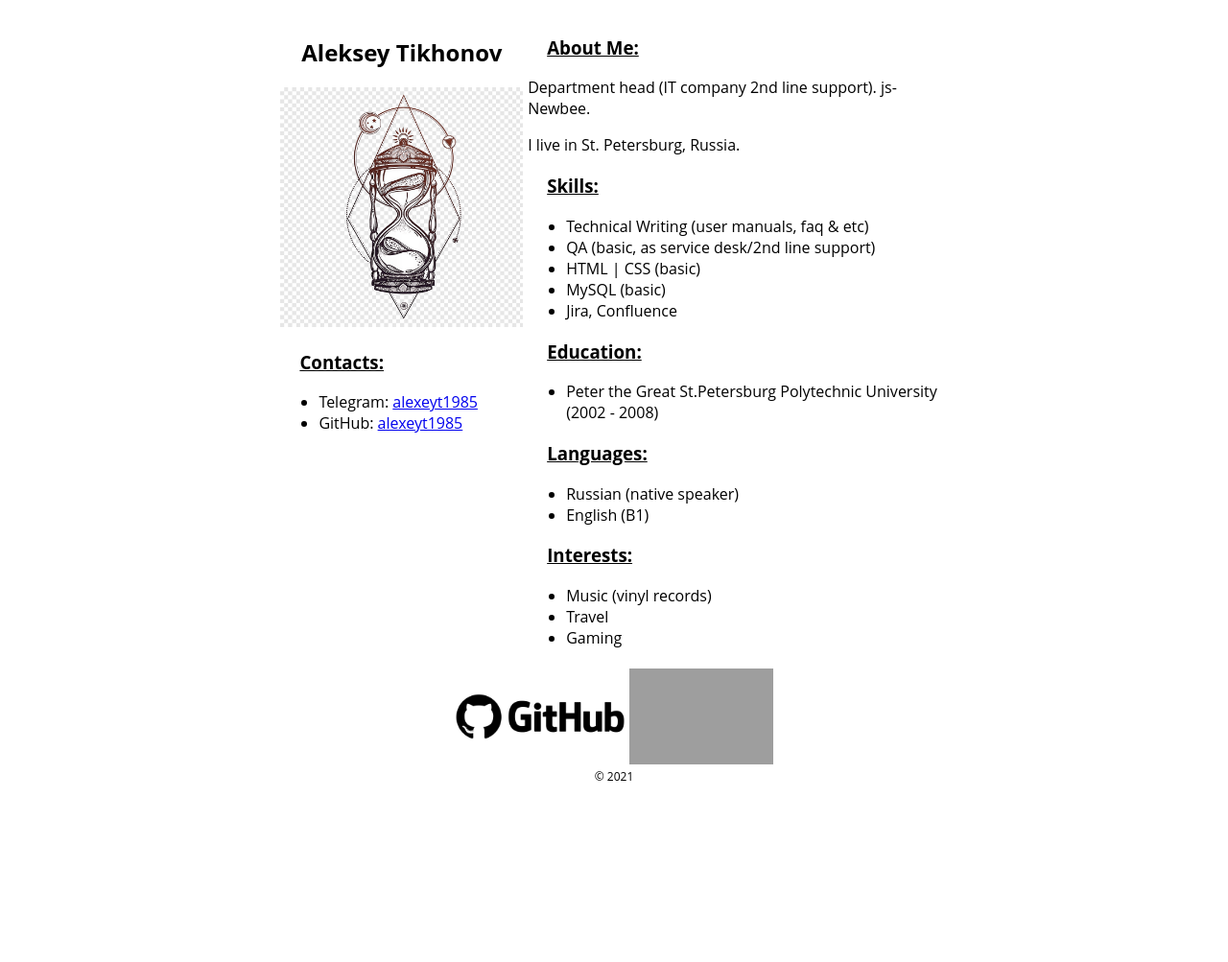
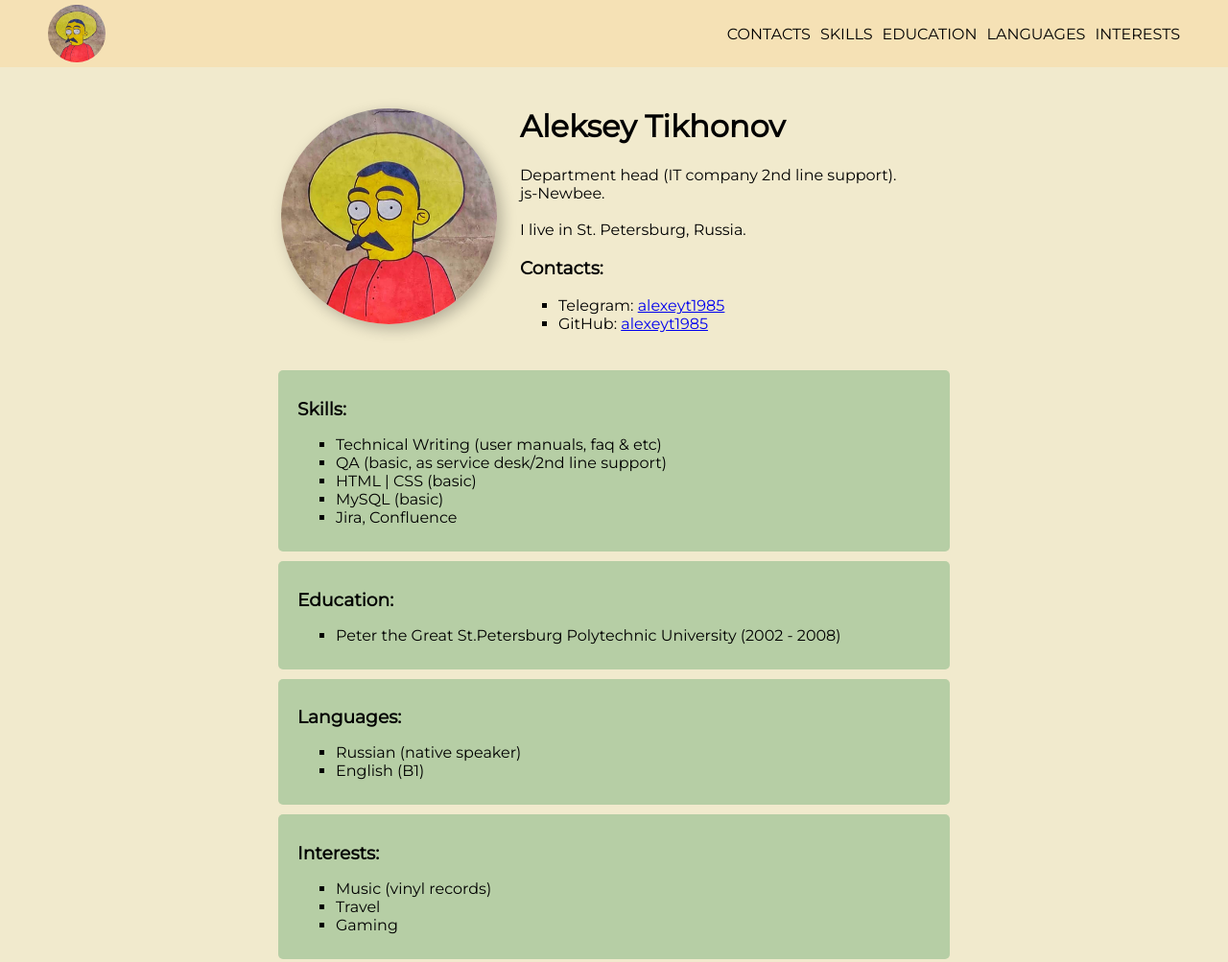
Before and after one commit to alexeyt1985/rsschool-cv, a plain HTML site: page index.html in a window 1280 px wide. Shown: the top 1003 px of the page at 96% size. Before the commit the page ends 836 px from the top, so only its background shows below. Drawn offline with nearby package versions, Linux system fonts and the light colour scheme; grey boxes are pictures that could not be loaded.

Commit message:
update cv page

```diff
--- a/index.html
+++ b/index.html
@@ -1,71 +1,124 @@
 <!DOCTYPE html>
 <html lang="en">
   <head>
-        <meta charset="utf-8">
-        <link rel="stylesheet" href="./styles/style.css">
-        <title>Aleksey Tikhonov CV page</title>
-        <meta name="viewport" content="width=device-width, initial-scale=1.0">
+    <meta charset="utf-8" />
+    <link rel="stylesheet" href="./styles/style.css" />
+    <script src="https://code.jquery.com/jquery-3.4.1.min.js"></script>
+    <script src="./js/burger.js"></script>
+    <title>My CV page</title>
+    <meta name="viewport" content="width=device-width, initial-scale=1.0" />
   </head>
 
   <body>
+    <!-- Бургер начало -->
+    <div class="wrapper">
+      <!-- Шапка с навигацией тут -->
+      <header class="header">
+        <div class="burger_container">
+          <div class="header_body">
+            <a href="#" class="header_logo"><img src="/images/avatar.jpg" alt="small_avatar"/></a>
+            <div class="header_burger">
+              <span></span>
+            </div>
+
+            <nav class="header_menu">
+              <ul class="header_nav">
+                <li><a href="#contacts" class="header_nav_link">Contacts</a></li>
+                <li><a href="#skills" class="header_nav_link">Skills</a></li>
+                <li><a href="#education" class="header_nav_link">Education</a></li>
+                <li><a href="#languages" class="header_nav_link">Languages</a></li>
+                <li><a href="#interests" class="header_nav_link">Interests</a></li>
+              </ul>
+            </nav>
+
+          </div>
+
+        </div>
+      </header>
+    </div>
+    <!-- Бургер конец -->
+
+    <!-- Контент -->
     <div class="container">
+      <div class="content">
+        <div>
+          <table class="info">
+            <tr>
+                <td>
+                  <img src="/images/avatar.jpg" alt="avatar" class="cv_avatar"/>
+                </td>
 
-<!-- aside начало -->
-<div class="aside">
-    <h2>Aleksey Tikhonov</h2>
-    <p class="avatar"><img src="./images/avatar.png" alt="My avatar" height="250"/></p>
+                <td>
+                  <h1>Aleksey Tikhonov</h1>
+                  <p>Department head (IT company 2nd line support). </p>
+                  <p>js-Newbee.</p>
+                  <br>
+                  <p>I live in St. Petersburg, Russia.</p>
 
+                  <article id="contacts">
                     <h3>Contacts:</h3>
                     <ul>
-        <li>Telegram: <a href="https://t.me/alexeyt1985" target="_blank">alexeyt1985</a>
-        <li>GitHub: <a href="https://github.com/alexeyt1985" target="_blank">alexeyt1985</a>
+                      <li>Telegram: <a href="https://t.me/alexeyt1985" target="_blank">alexeyt1985</a></li>
+                      <li>GitHub: <a href="https://github.com/alexeyt1985" target="_blank">alexeyt1985</a></li>
+                    </ul>
+                  </article>
+                </td>
+            </tr>
+          </table>
+        </div>
+
+<!-- Карточка skills -->
+        <div class="card">
+          <article id="skills">
+        <h3>Skills:</h3>
+        <ul>
+          <li>Technical Writing (user manuals, faq & etc)</li>
+          <li>QA (basic, as service desk/2nd line support)</li>
+          <li>HTML | CSS (basic)</li>
+          <li>MySQL (basic)</li>
+          <li>Jira, Confluence</li>
+        </ul>
+      </article>
+    </div>
+
+<!-- Карточка education -->
+     <div class="card">
+      <article id="education">
+      <h3>Education:</h3>
+        <ul>
+          <li>Peter the Great St.Petersburg Polytechnic University (2002 - 2008)</li>
+        </ul>
+      </article>
+    </div>
+
+<!-- Карточка languages -->
+    <article id="languages">
+      <div class="card">
+        <h3>Languages:</h3>
+        <ul>
+          <li>Russian (native speaker)</li>
+          <li>English (B1)</li>
         </ul>
       </div>
-<!-- aside конец -->
+    </article>
 
-<!-- header начало -->
-<div class="header">
-    <h3>About Me:</h3>
-    <p>Department head (IT company 2nd line support). js-Newbee.</p>
-    <p>I live in St. Petersburg, Russia.</p>
-
-    <h3>Skills:</h3>
-    <ul>
-        <li>Technical Writing (user manuals, faq & etc)
-        <li>QA (basic, as service desk/2nd line support)
-        <li>HTML | CSS (basic)
-        <li>MySQL (basic)
-        <li>Jira, Confluence
-    </ul>
-
-    <h3>Education:</h3>
-    <ul>
-        <li>Peter the Great St.Petersburg Polytechnic University (2002 - 2008)
-    </ul>
-
-    <h3>Languages:</h3>
-    <ul>
-        <li>Russian (native speaker)
-        <li>English (B1)
-    </ul>
-
+<!-- Карточка interests -->
+      <div class="card">
+        <article id="interests">
           <h3>Interests:</h3>
           <ul>
-        <li>Music (vinyl records)
-        <li>Travel
-        <li>Gaming
+          <li>Music (vinyl records)</li>
+          <li>Travel</li>
+          <li>Gaming</li>
         </ul>
+      </article>
       </div>
-<!-- header конец -->
 
-<!-- footer начало -->
-<div class="footer">
-    <a href="https://github.com/alexeyt1985" target="_blank"><img src="./images/GitHub_logo.png" alt="My GitHub" height="100" width="178"/></a> <a href="https://rs.school/js/" target="_blank"><img src="https://rs.school/images/rs_school_js.svg" alt="RS School" height="100" width="150"/></a>
-    <br>© 2021
-</div>
-<!-- footer конец -->
-
-</div>
+<!-- Подвал -->
+      <footer class="footer">
+        <a href="https://github.com/alexeyt1985" target="_blank"><img src="./images/GitHub_logo.png" alt="My GitHub" height="100" width="178"/></a>
+        <a href="https://rs.school/js/" target="_blank"><img src="https://rs.school/images/rs_school_js.svg" alt="RS School" height="100" width="150"/></a>
+        <br />© 2021
+      </footer>
   </body>
-
 </html>
--- /dev/null
+++ b/js/burger.js
@@ -0,0 +1,11 @@
+$(document).ready(function() {
+    $('.header_burger').click(function(event) {
+        $('.header_burger,.header_menu').toggleClass('active');
+        $('body').toggleClass('lock')
+    });
+    //close menu
+    $('.header_nav').click(function(event) {
+        $('.header_burger,.header_menu').removeClass('active');
+        $('body').removeClass('lock')
+    });
+});
--- a/styles/style.css
+++ b/styles/style.css
@@ -1,40 +1,227 @@
-body {
-  background-color: #ffffff;
-  font-family: 'Open Sans', sans-serif;
+@import url('https://fonts.googleapis.com/css2?family=Julius+Sans+One&family=Montserrat&display=swap');
+
+html {
+  scroll-behavior: smooth;
 }
 
-.container {
-  width: 55%;
-  margin: 0 auto;
-  display: grid;
-  gap: 5px;
-  padding: 10px;
+body {
+  height: 100%;
+  background-color: #f1eacd;
+  font-family: 'Montserrat', sans-serif;
+  padding-top: 80px;
 }
 
-.aside {
-  grid-row: 1 / 2;
+ul {
+  list-style: square outside;
+ }
+
+.container {
+  max-width: 700px;
+  margin: auto;
+  }
+
+/*  ----------------------- Оформление ссылок ------------------- */
+
+a:hover {
+  text-decoration: underline;
 }
 
-.header {
-grid-column: 2 / 4;
+a:visited {
+  color: #000;
 }
 
+/*  ----------------------- Блок About Me ------------------- */
+
+.info {
+margin-bottom: 20px;
+}
+
+.info p {
+  margin: 0;
+}
+
+.cv_avatar {
+  margin-right: 20px;
+  width: 225px;
+  height: 225px;
+  border-radius: 50%;
+  box-shadow: 5px 5px 15px rgba(0, 0, 0, 0.25);
+}
+
+/*  ----------------------- Оформление карточек ------------------- */
+
+.card {
+  padding: 10px 20px;
+  background: #b6cea5;
+  margin-bottom: 10px;
+  border-radius: 5px;
+}
+
+.card h3 {
+  margin-bottom: 10px;
+}
+
+.list {
+  padding: 0;
+  border: 0;
+}
+
+.list li {
+  margin-bottom: 10px;
+}
+
+
+/* ------------------------------------- Футер -------------------------------- */
+
 .footer {
-  grid-column: 1 / 4;
+  margin: auto;
   text-align: center;
   vertical-align: middle;
   font-size: 75%;
 }
 
-.avatar {
-  text-align: center;
+/* ------------------------------------- Бургер-меню -------------------------------- */
+
+.burger_container {
+  max-width: 1180px;
+  margin: 0px auto;
+  padding: 0px 10px;
 }
 
-h2 {
-  text-align: center;
+.header {
+  position: fixed;
+  width: 100%;
+  top: 0;
+  left: 0;
+  z-index: 50;
+}
+.header:before {
+  content: "";
+  position: absolute;
+  top: 0;
+  left: 0;
+  width: 100%;
+  height: 100%;
+  background-color: #f5e1b5;
+  z-index: 2;
 }
 
-h3 {
-  margin-left: 20px;
-  text-decoration: underline;
+.header_body {
+  position: relative;
+  display: flex;
+  justify-content: space-between; /*  раскидать элементы по сторонам */
+  height: 70px;
+  align-items: center;
 }
+
+.header_logo {
+  flex: 0px 0px 70px;
+  display: block;
+  overflow: hidden;
+  position: relative;
+  z-index: 3;
+}
+
+.header_logo img {
+  max-width: 60px;
+  border-radius: 50%;
+  display: block;
+}
+.header_burger {
+  display: none;
+}
+
+.header_nav {
+  display: flex;
+  position: relative;
+  z-index: 2;
+}
+
+.header_nav li {
+  list-style: none;
+  margin: 0px 0px 0px 10px; /* расстояние между пунктами в меню */
+}
+
+.header_nav_link {
+  color: black;
+  text-transform: uppercase;
+  font-size: 16px;
+  text-decoration: none;
+}
+
+
+/* ------------------------------------- Медиа -------------------------------- */
+
+@media (max-width: 767px) {
+  body.lock {
+    overflow: hidden;
+  }
+  .header_burger {
+    display: block;
+    position: relative;
+    width: 30px;
+    height: 20px;
+    position: relative;
+    z-index: 3;
+  }
+  .header_burger span {
+    position: absolute;
+    background-color: #000;
+    left: 0px;
+    width: 100%;
+    height: 2px;
+    top: 9px;
+    transition: all 0.3s ease 0s;
+  }
+  .header_burger:before,
+  .header_burger:after {
+    content: "";
+    background-color: #000;
+    position: absolute;
+    width: 100%;
+    height: 2px;
+    left: 0px;
+    transition: all 0.3s ease 0s;
+  }
+  .header_burger:before {
+    top: 0;
+  }
+  .header_burger:after {
+    bottom: 0;
+  }
+  .header_burger.active:before {
+    transform: rotate(45deg);
+    top: 9px;
+  }
+  .header_burger.active:after {
+    transform: rotate(-45deg);
+    bottom: 9px;
+  }
+  .header_burger.active span {
+    transform: scale(0);
+  }
+  .header_menu {
+    position: fixed;
+    top: -100%;
+    left: 0;
+    width: 100%;
+    height: 100%;
+    overflow: auto;
+    transition: all 0.3s ease 0s;
+    background-color: #f1eacd;
+    padding: 70px 0px 0px 0px;
+  }
+  .header_menu.active {
+    top: 0;
+  }
+  .header_nav {
+    display: block;
+    position: fixed;
+  }
+  .header_nav li {
+    margin: 0px 0px 20px 0px;
+  }
+  .header_nav_link:hover {
+    filter: brightness(0.7);
+  }
+}
```
Also changed, not shown: images/avatar.jpg (added), images/avatar.png (deleted). Lines whose indentation alone changed are shown as unchanged.
